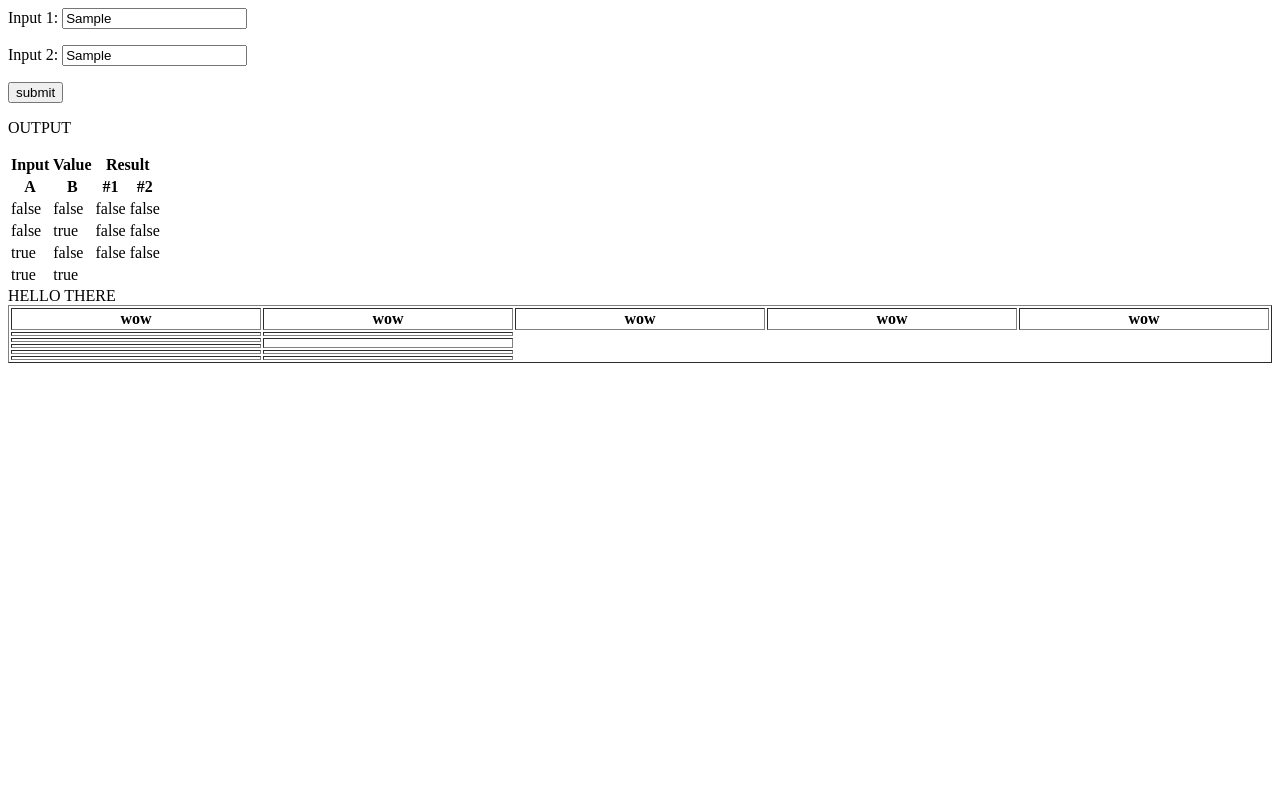
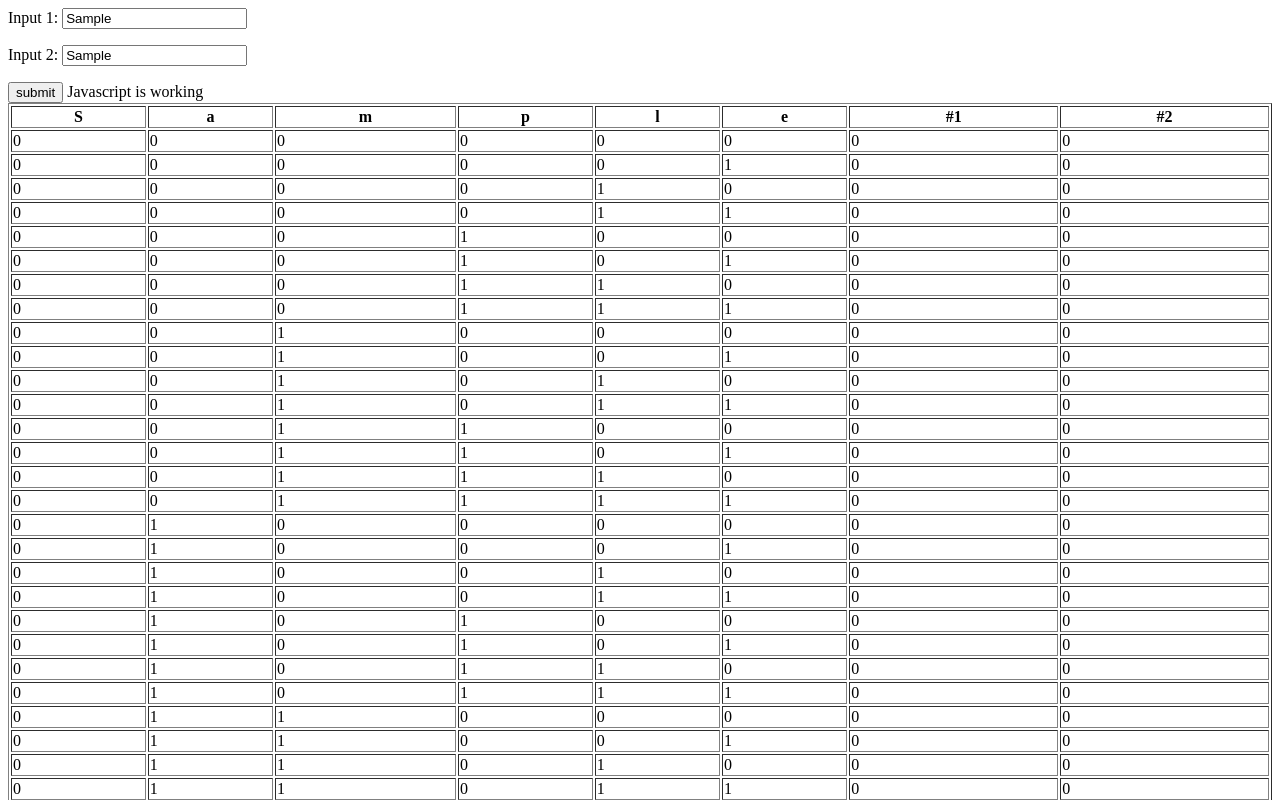
Before and after one commit to HiiYL/truth-table-generator, a plain HTML site: page index.html in a window 1280 px wide. Both pictures are taken after typing "Sample", "Sample" into the empty fields and a click on the button "submit". Shown: the top 800 px of the page. Drawn offline with Linux system fonts and the light colour scheme.

Commit message:
Working probably

```diff
--- a/index.html
+++ b/index.html
@@ -1,6 +1,5 @@
 <html>
   <head>
-
   </head>
   <body>
   <p>
@@ -10,55 +9,140 @@
     Input 2: <input type = "text" id="equation2">
   </p>
     <input type = button value = "submit" id="submit">
-    <p id="foo">OUTPUT</p>
-    <table id="output">
-      <tr>
-        <th colspan=2>Input Value</th>
-        <th colspan=2>Result</th>
-      </tr>
-      <tr>
-        <th>A</th>
-        <th>B</th>
-        <th>#1</th>
-        <th>#2</th>
-      </tr>
-
-    </table>
   </body>
 </html>
 <script>
-function tableCreate(){
+String.prototype.removeAt=function(index) {
+    return this.substr(0, index) + this.substr(index+1);
+}
+String.prototype.regexLastIndexOf = function(regex, startpos) {
+    regex = (regex.global) ? regex : new RegExp(regex.source, "g" + (regex.ignoreCase ? "i" : "") + (regex.multiLine ? "m" : ""));
+    if(typeof (startpos) == "undefined") {
+        startpos = this.length;
+    } else if(startpos < 0) {
+        startpos = 0;
+    }
+    var stringToWorkWith = this.substring(0, startpos + 1);
+    var lastIndexOf = -1;
+    var nextStop = 0;
+    while((result = regex.exec(stringToWorkWith)) != null) {
+        lastIndexOf = result.index;
+        regex.lastIndex = ++nextStop;
+    }
+    return lastIndexOf;
+}
+  function load(uniques) {
+  //var uniques = ["A","B"];
+  var test = new Array(Math.pow(2,uniques.length));
+  for(i = 0 ; i < Math.pow(2,uniques.length); i++)
+    test[i] = new Array(uniques.length);
+  for(var i = 0; i < uniques.length; i++)
+    {
+      var x = false;
+      for(j = 0, k = 1; j < Math.pow(2,uniques.length); j++,k++)
+      {
+        if(k > (Math.pow(2,uniques.length)/Math.pow(2,i+1)))
+        {
+           x = !x;
+           k = 1;
+        }
+        test[j][i]=x;
+        console.log(i + " " + j +" "+test[j][i].toString());
+      }
+      console.log("END");
+    }
+  return test;
+};
+function tableCreate()
+{
+  var x = document.getElementById("equation").value;
+  var y = parseString(x);
+  var uniques1 = getUnique(x);
+  var uniques1_str = uniques1.join(",");
+  var z = "function wow(" + uniques1_str + ") {return(" + y +  ");}";
+  eval(z);
+  var a = document.getElementById("equation2").value;
+  if(a != null && a != "")
+    var a_is_filled = true;
+  else
+    var a_is_filled = false;
+  console.log("A IS FILLED IS " + a_is_filled.toString());
+  if(a_is_filled)
+  {
+    var b = parseString(a);
+    var uniques2 = getUnique(a);
+    var uniques2_str = uniques2.join(",");
+    var c = "function equation2(" + uniques2_str + ") {return(" + b +  ");}";
+    eval(c);
+  }
+
   var body=document.getElementsByTagName('body')[0];
   var tbl=document.createElement('table');
   tbl.style.width='100%';
   tbl.setAttribute('border','1');
   var tbdy=document.createElement('tbody');
   var tr = document.createElement('tr');
-for (var i = 0 ; i < 5; i++)
+  var uniques = uniques1;
+  for (var i = 0 ; i < uniques.length; i++)
   {
     var th = document.createElement('th');
-  var newContent = document.createTextNode("wow");
+    var newContent = document.createTextNode(uniques[i]);
     th.appendChild(newContent);
     tr.appendChild(th);
   }
+  var th = document.createElement('th');
+  var newContent = document.createTextNode("#1");
+  th.appendChild(newContent);
+  tr.appendChild(th);
+  if(a_is_filled)
+  {
+    var th = document.createElement('th');
+    var newContent = document.createTextNode("#2");
+    th.appendChild(newContent);
+  }
+
+  tr.appendChild(th);
   tbdy.appendChild(tr);
-for(var i=0;i<5;i++){
+  var test = load(uniques);
+  for(var i=0;i<Math.pow(2,uniques.length);i++){
       var tr=document.createElement('tr');
-    for(var j=0;j<2;j++){
-        if(i==2 && j==1){
-                break
-                 } else {
+      for(var j=0;j<uniques.length;j++){
           var td=document.createElement('td');
-        td.appendChild(document.createTextNode('\u0020'))
-        i==1&&j==1?td.setAttribute('rowSpan','2'):null;
-        tr.appendChild(td)
+         console.log(i + " " + j +" "+test[i][j].toString());
+          if(test[i][j] == true)
+            {
+              td.appendChild(document.createTextNode("1"));
             }
+          else
+            {
+          td.appendChild(document.createTextNode("0"));
+            }
+          tr.appendChild(td);
+      }
+     var argument = test[i].join(",");
+     var ans = wow.apply(null, test[i]);
+     var td=document.createElement('td');
+     if(ans)
+        td.appendChild(document.createTextNode("1"));
+     else
+        td.appendChild(document.createTextNode("0"));
+      tr.appendChild(td);
+      if(a_is_filled)
+      {
+            var ans = equation2.apply(null, test[i]);
+            var td=document.createElement('td');
+            if(ans)
+              td.appendChild(document.createTextNode("1"));
+            else
+              td.appendChild(document.createTextNode("0"));
+            //td.appendChild(document.createTextNode(ans.toString()));
+            tr.appendChild(td);
       }
       tbdy.appendChild(tr);
   }
   tbl.appendChild(tbdy);
-body.appendChild(tbl)
-}
+  body.appendChild(tbl);
+};
 function getUnique(s)
 {
   var chars = [];
@@ -76,70 +160,41 @@ function insertAt(src, index, str) {
     return src.substr(0, index) + str + src.substr(index)
 };
 function parseString(str) {
-  i = str.search(/[A-Z][A-Z]/gi);
+  l = str.regexLastIndexOf(/[)][']/gi);
+  while(l != -1)
+  {
+
+    m = str.search(/[(].*[)][']/gi);
+    str = str.removeAt(l+1);
+    str = insertAt(str, m, "!");
+    l = str.regexLastIndexOf(/[)][']/gi);
+  }
+  k = str.search(/[A-Z][']/gi);
+  while(k != -1)
+  {
+    str = str.replace("'","");
+    str = insertAt(str, k, "!");
+    k = str.search(/[A-Z][']/gi);
+  }
+  i = str.search(/[A-Z][!]?[(]?[A-Z]/gi);
   while(i != -1)
   {
     str = insertAt(str, i+1, "&&");
-    i = str.search(/[A-Z][A-Z]/gi);
+    i = str.search(/[A-Z][!]?[A-Z]/gi);
+  }
+  j = str.search(/[)][A-Z]/gi);
+  while(j != -1)
+  {
+    str = insertAt(str, j+1, "&&");
+    j = str.search(/[)][A-Z]/gi);
   }
   str = str.replace(/[+]/g,"||").replace(/[)][(]/g, ")&&(").replace(/\^/g, "!=");
+
   return str;
 };
-
-var x = document.getElementById("equation").value;
-var y = x.replace("+","&&").replace(")(",")||(");
-var z = "function wow() {return(" + y +  ");}";
-var gooby = false;
-document.write("HELLO THERE");
+document.write("Javascript is working");
 var table = document.getElementById("output");
 document.getElementById("submit").onclick = function() {
   tableCreate();
-  var x = document.getElementById("equation").value;
-  var y = parseString(x);
-  var uniques1 = getUnique(x);
-  uniques1 = uniques1.join(",");
-  var z = "function wow(" + uniques1 + ") {return(" + y +  ");}";
-  var a = document.getElementById("equation2").value;
-  var b = parseString(a);
-  var uniques2 = getUnique(a);
-  uniques2 = uniques2.join(",");
-  var c = "function equation2(" + uniques2 + ") {return(" + b +  ");}";
-  eval(z);
-  eval(c);
-  var A;
-  var B;
-  for( i = 1 ; i < 5 ; i ++)
-    {
-      var row = table.insertRow(i+1);
-
-      if(i%2)
-        {
-          B = false;
-        }
-      else
-        {
-          B = true;
-        }
-      if(i>2)
-        {
-          A = true;
-        }
-     else
-       {
-         A = false;
-       }
-      for(j = 1; j < 2; j ++)
-        {
-         var cell1 = row.insertCell(0);
-          var cell2 = row.insertCell(1);
-          var cell3 = row.insertCell(2);
-          var cell4 = row.insertCell(3);
-          cell1.innerHTML = A.toString();
-          cell2.innerHTML = B.toString();
-          cell3.innerHTML = wow(A,B).toString();
-          cell4.innerHTML = equation2(A,B).toString();
-        }
-    }
-  //document.getElementById("foo").innerHTML = wow(true,false).toString();
 };
 </script>
```
Lines whose indentation alone changed are shown as unchanged.
